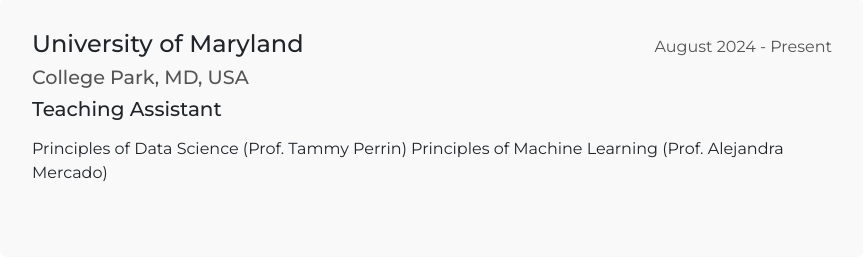
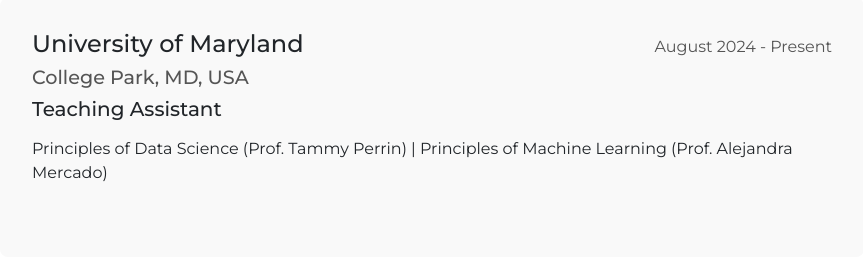
Before and after one commit to nchandur/portfolio, a React (Vite) app: page / in a window 1280 px wide. Shown: the part 1780-2047 px from the top of the page, without its empty margins (208-1071 px from the left). Built offline with nearby package versions, Linux system fonts and the light colour scheme.

Commit message:
yet another update

```diff
--- a/src/assets/files/WorkDetails.js
+++ b/src/assets/files/WorkDetails.js
@@ -4,8 +4,7 @@
         time: "August 2024 - Present",
         location: "College Park, MD, USA",
         role: "Teaching Assistant",
-        summary: `Principles of Data Science (Prof. Tammy Perrin)\n
-        Principles of Machine Learning (Prof. Alejandra Mercado)`,
+        summary: `Principles of Data Science (Prof. Tammy Perrin) | Principles of Machine Learning (Prof. Alejandra Mercado)`,
     },
     {
         name: "Ecolab Inc.",
```
